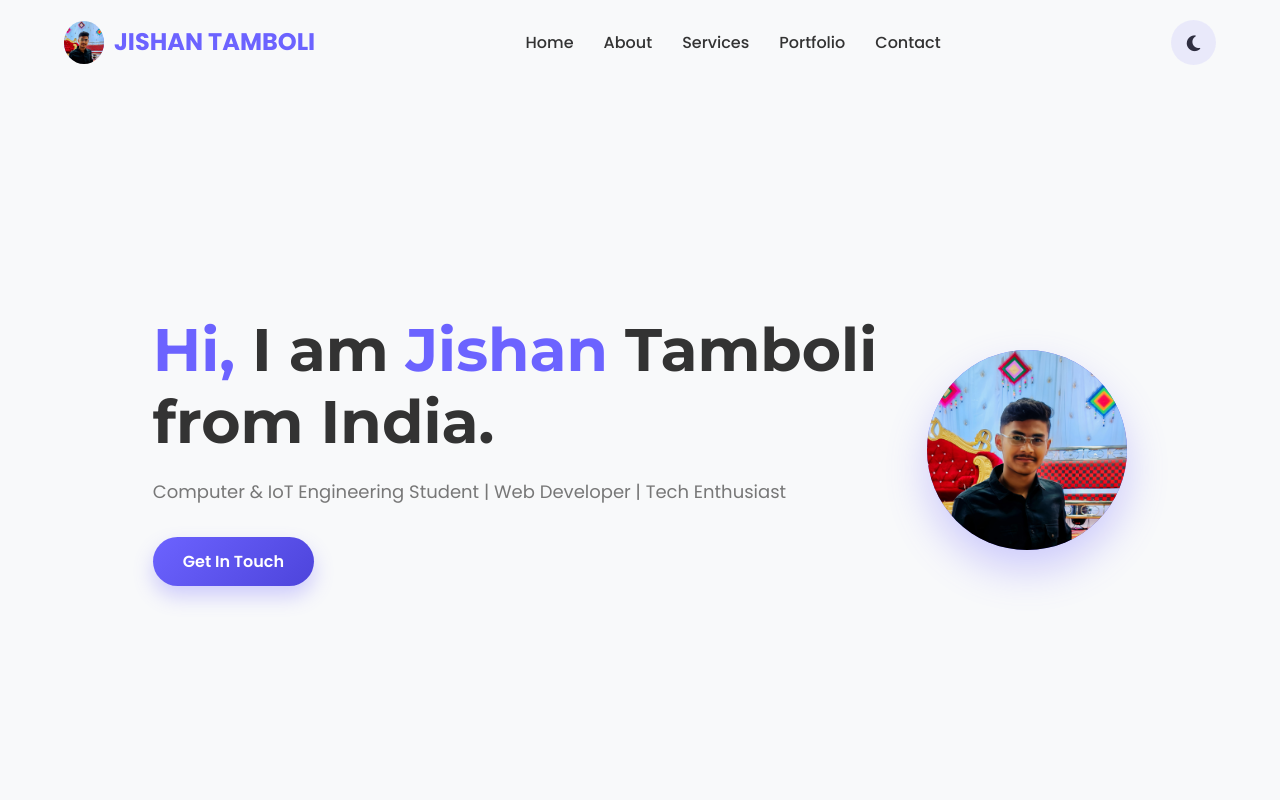
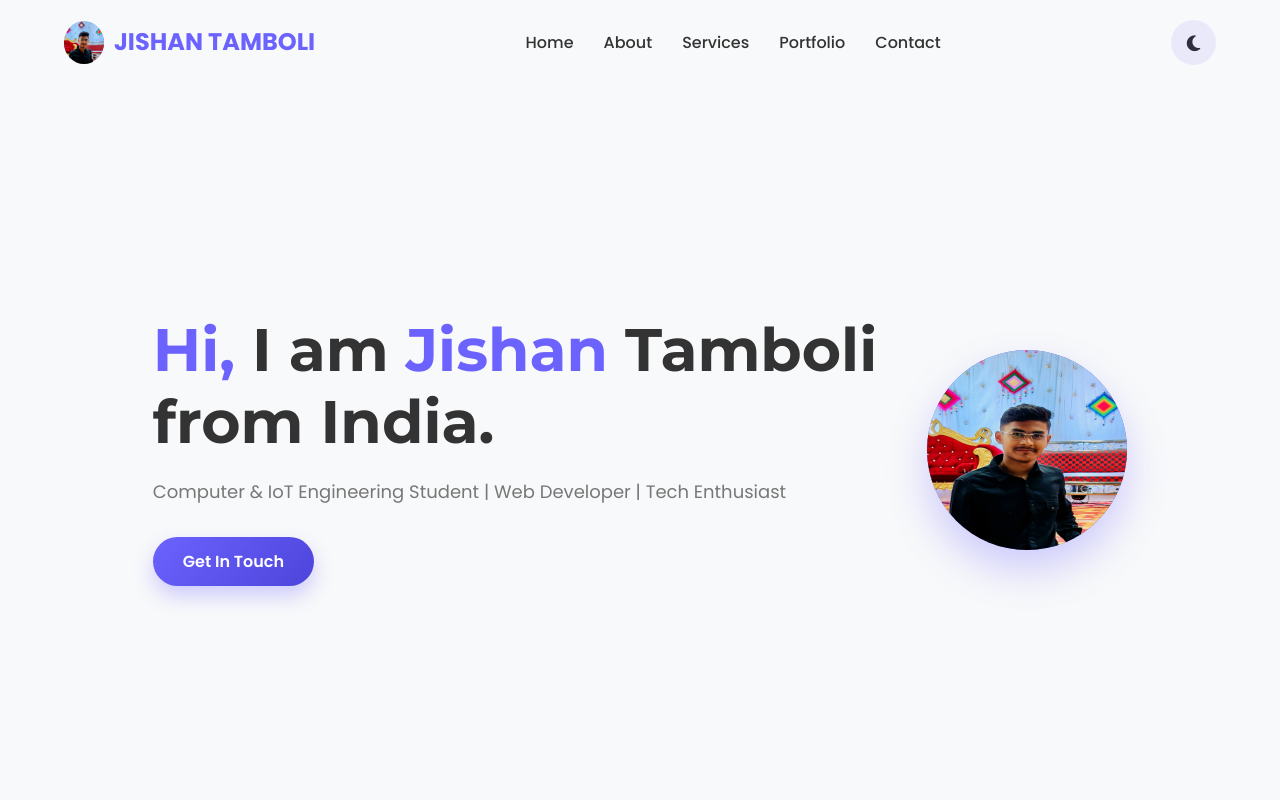
Before and after one commit to HAILSTORM-BLIP/jishantamboli, a plain HTML site: page index.html in a window 1280 px wide. Shown: the top 800 px of the page. Drawn offline with Linux system fonts and the light colour scheme.

Commit message:
Update index.html

```diff
--- a/index.html
+++ b/index.html
@@ -766,7 +766,7 @@
       <p class="hero-subtitle">Computer & IoT Engineering Student | Web Developer | Tech Enthusiast</p>
       <a href="#contact" class="cta-button">Get In Touch</a>
     </div>
-    <img src="jishan2.jpeg" class="small-circle">
+    <img src="jishan.jpeg" class="small-circle">
   </div>
 </section>
 
```
